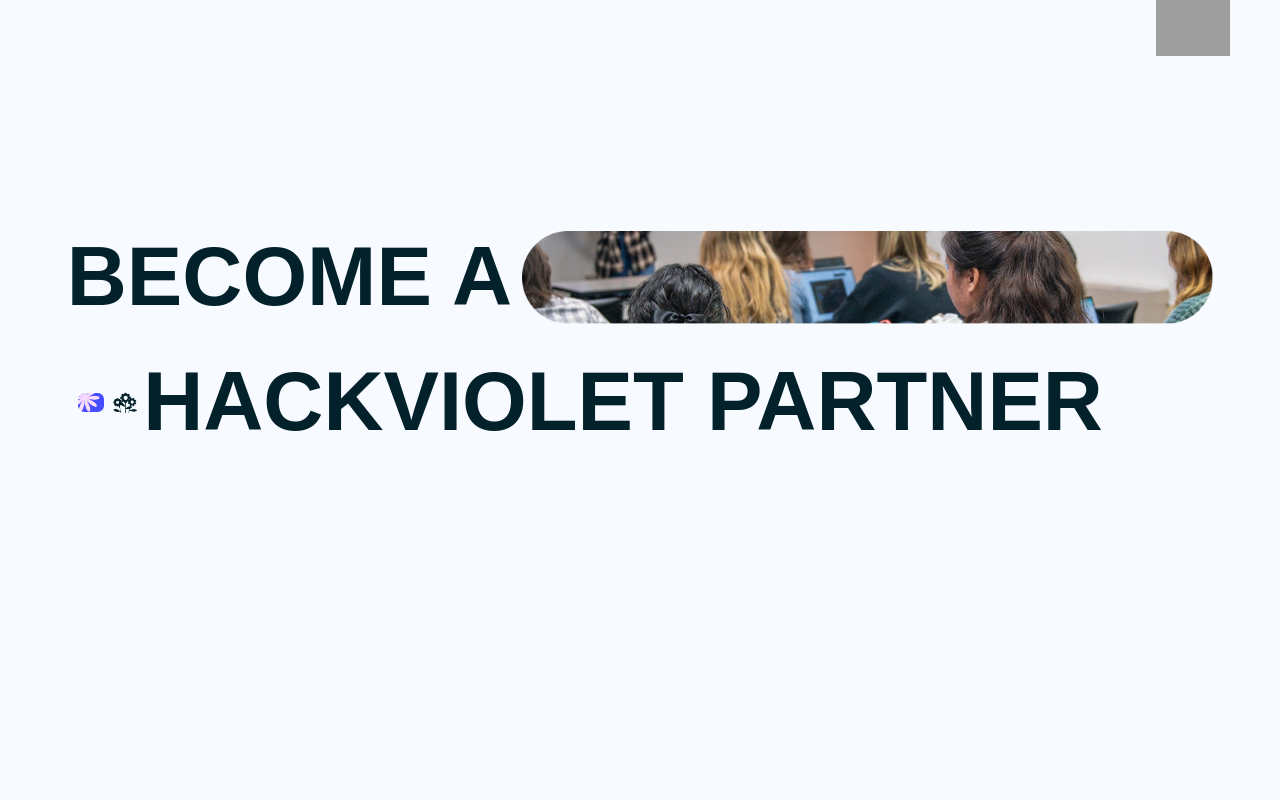
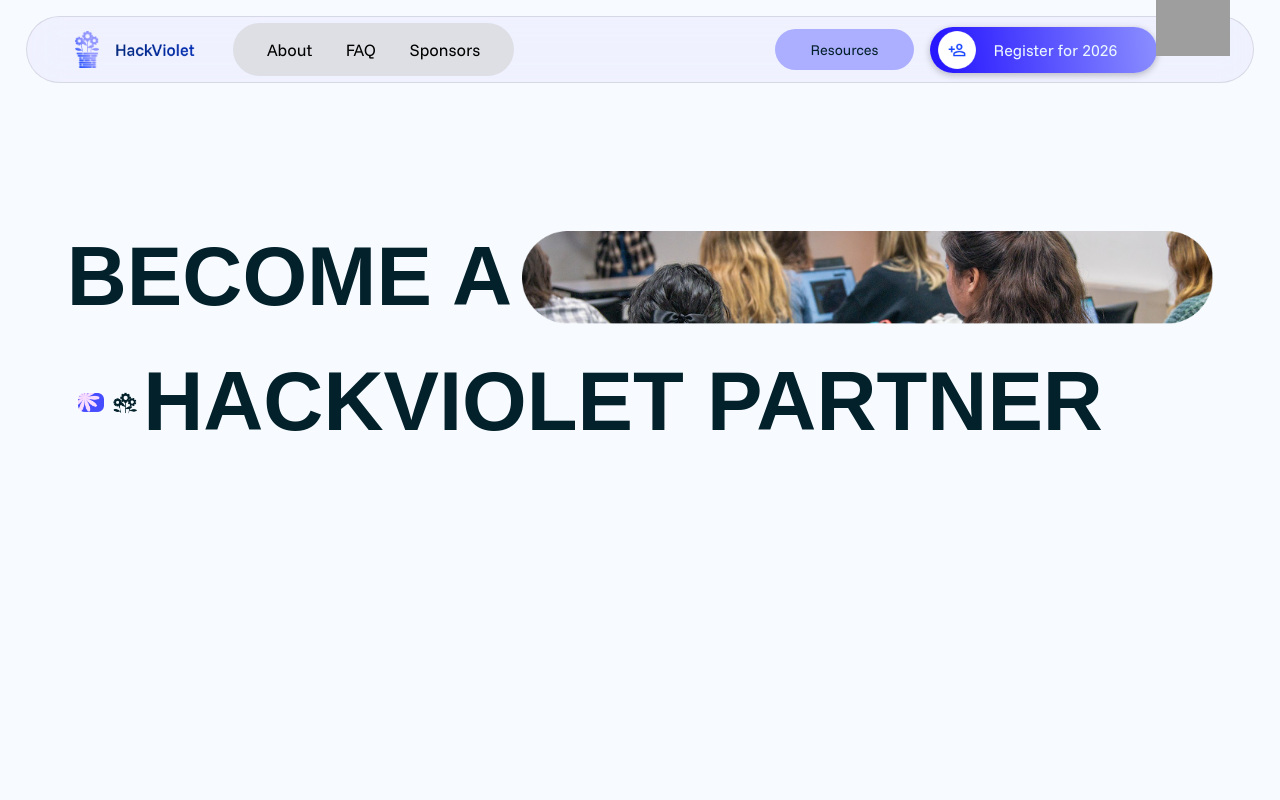
Before and after one commit to Solarlake/hackviolet, a React (Create React App) app: page /sponsorpage in a window 1280 px wide. Shown: the top 800 px of the page. Built offline with nearby package versions, Linux system fonts and the light colour scheme; grey boxes are pictures that could not be loaded; a web font is replaced by a local one.

Commit message:
fixed sponsors anchor and added navbar to sponsorspage

```diff
--- a/src/App.js
+++ b/src/App.js
@@ -51,7 +51,7 @@
                     } />
                     <Route path="/sponsorpage" element={
                         <div>
-
+                            <Navigation />
                             <SponsorPage />
                         </div>
                     } />
--- a/src/page/Home.js
+++ b/src/page/Home.js
@@ -152,7 +152,7 @@
             </div>
 
 
-            <div className= "SponsorsSection">
+            <div className= "sponsors" id="sponsors">
                 <Marquee
                     text=" SPONSORS /"
                     speed={30}
@@ -224,10 +224,7 @@
 
 
 
-            <div id="sponsors" className="sponsors">
-                <p className="header">Sponsors</p>
-                <Sponsors />
-            </div>
+
            */ }
             <Marquee
                 text="MEET THE TEAM /"
--- a/src/style/Home.scss
+++ b/src/style/Home.scss
@@ -531,7 +531,7 @@
         }
     }
 
-    .SponsorsSection {
+    .sponsors {
 
         overflow: visible;
         object-fit: none;
```
